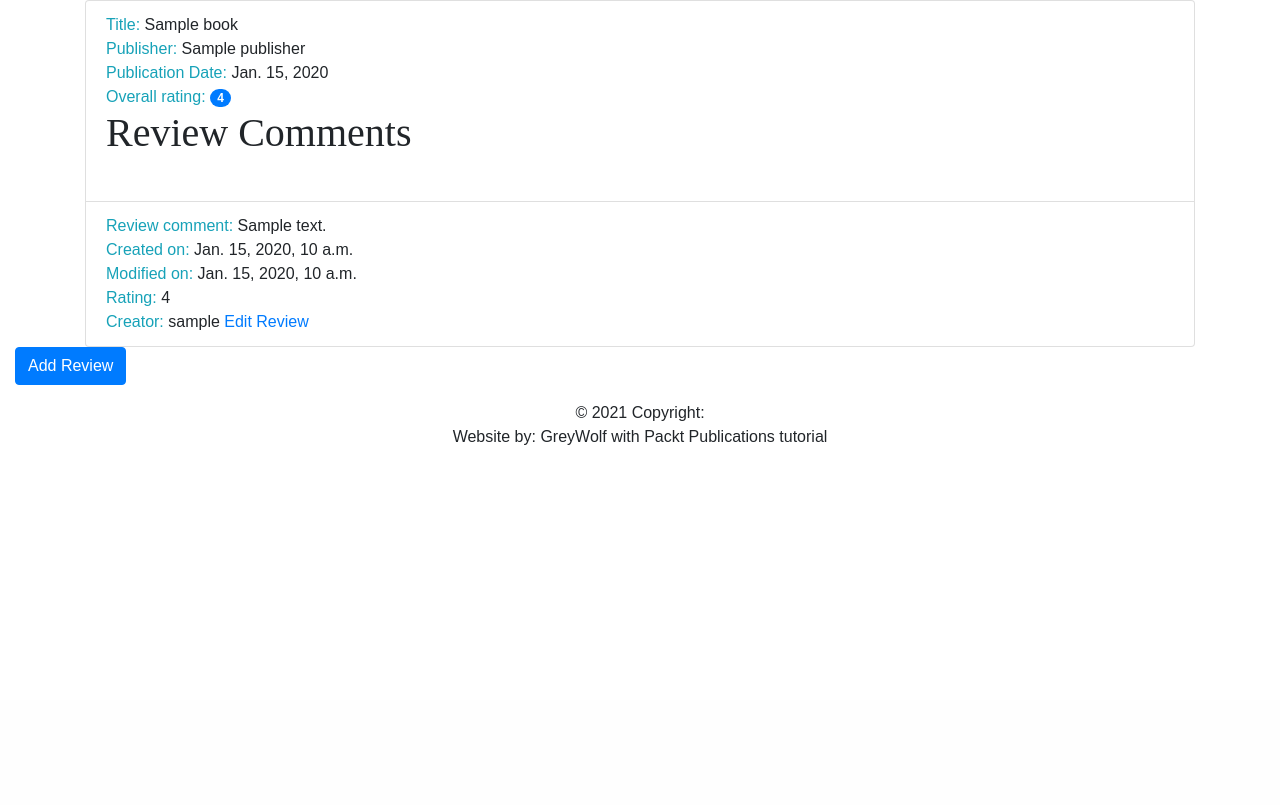
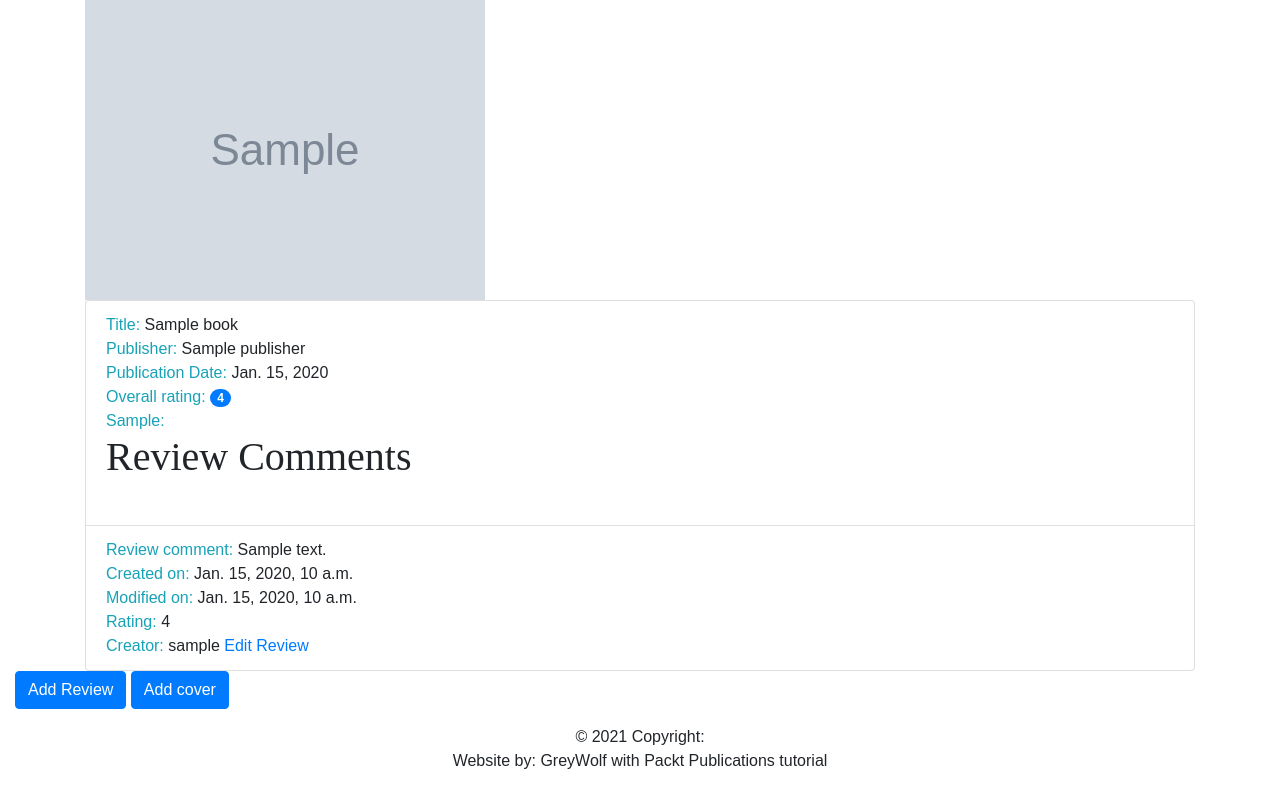
Before and after one commit to FluffyGreyWolf/django-book-review-app, a Django app: template reviews/templates/reviews/book_details.html in a window 1280 px wide. Shown: the part 100-905 px from the top of the page. Before the commit the page ends 545 px from the top, so only its background shows below. Run offline with Django 3.2, Linux system fonts and the light colour scheme; tables that the repository leaves empty hold one stand-in row (values such as "Sample post"); the template is opened without the code that fills it: values that come from a table or form of the project are taken from there, most other values are stand-ins (such as "Sample title", 1, 10 or a date in 2020); grey boxes marked "Sample" are stand-in pictures; some libraries are stand-ins or nearby versions.

Commit message:
Linked new functionalites to templates

```diff
--- a/reviews/templates/reviews/book_details.html
+++ b/reviews/templates/reviews/book_details.html
@@ -1,5 +1,9 @@
 {% extends 'base.html' %} {% block content %}
 <div class="container">
+  {% if book.cover %}
+  <img src="{{ book.cover.url }}">
+  <br>
+  {% endif %}
   <ul class="list-group">
     <li class="list-group-item">
       <span class="text-info">Title: </span> <span>{{ book.title }}</span>
@@ -13,6 +17,10 @@
       {% else %}
       <span class="text-info">Overall rating: </span><span class="badge badge-primary badge-pill">{{ book_rating }}</span>
       <br />
+      {% if book.sample %}
+        <span class="text-info">Sample: </span>
+        <br>
+      {% endif %}
       <h1>Review Comments</h1>
       <br />
       {% for review in reviews %}
@@ -33,4 +41,5 @@
   </ul>
 </div>
 <a class="btn btn-primary" href="{% url 'review_create' book.pk %}">Add Review</a>
+<a class="btn btn-primary" href="{% url 'book_media' book.pk %}">Add cover</a>
 {% endblock %}
```
